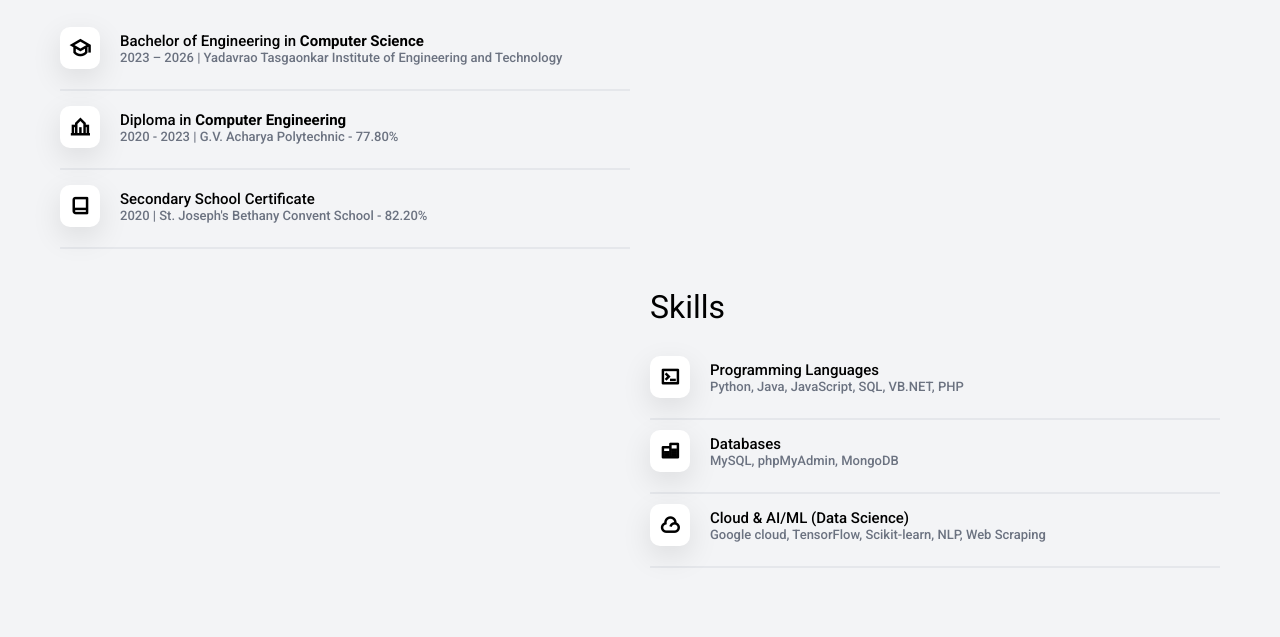
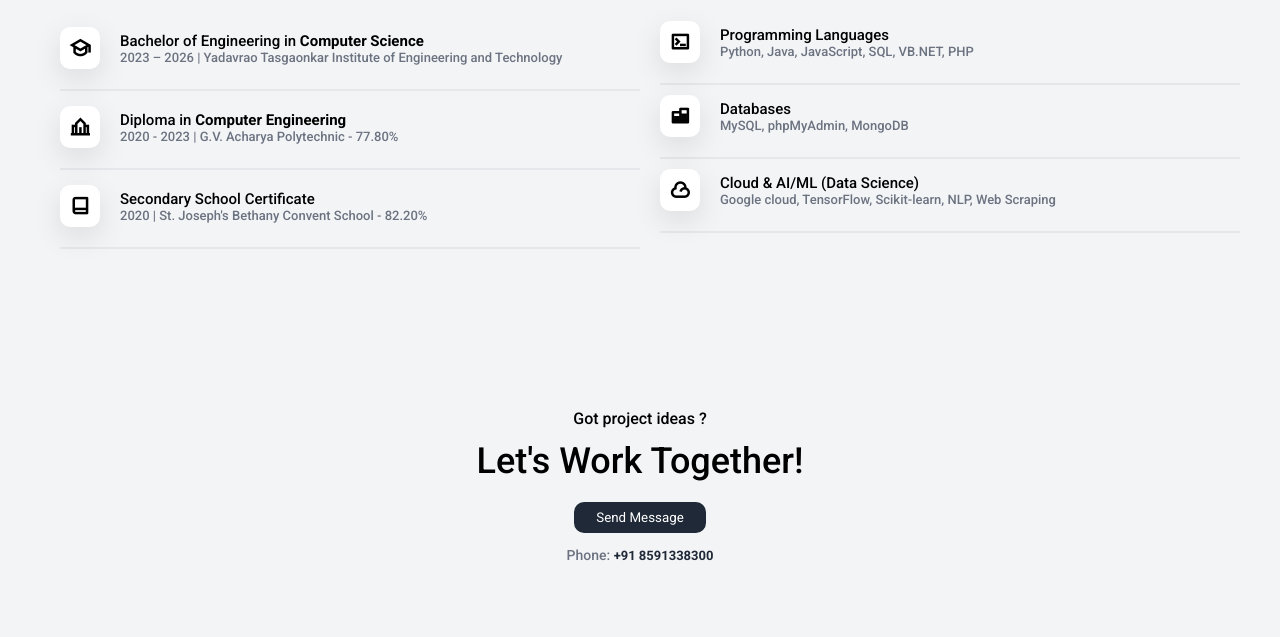
Before and after one commit to Pratham6996/Portfolio, a plain HTML site: page index.html in a window 1280 px wide. Shown: the part 2930-3567 px from the top of the page. Drawn offline with nearby package versions, Linux system fonts and the light colour scheme.

Commit message:
Layout changes

```diff
--- a/index.html
+++ b/index.html
@@ -347,9 +347,6 @@
                 </div>
                 <a href="#"><i class="ri-external-link-line"></i></a>
             </div>
-        </div>
-
-        <div class="career__skills">
             <h3>Skills</h3>
             <div class="job">
                 <i class="ri-terminal-box-line"></i>
--- a/style.css
+++ b/style.css
@@ -445,8 +445,8 @@ body{
 .career{
     padding: 60px 60px 80px;
     display: grid;
-    grid-template-columns: 1fr 1fr;
-    grid-template-rows: 1fr 1fr;
+    grid-template-columns: 50% 50%;
+    grid-template-rows: 50% 50%;
     gap: 20px;
 }
 
```
